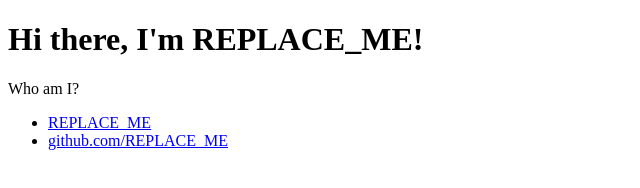
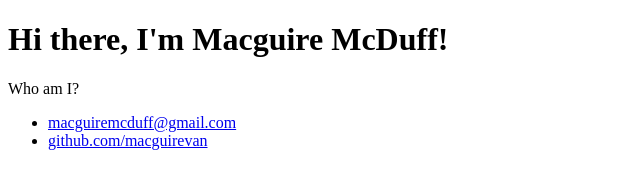
Before and after one commit to macguirevan/macguirevan.github.io, a plain HTML site: page index.html in a window 1280 px wide. Shown: the whole page, without its empty margins (0-640 px from the left). Drawn offline with Linux system fonts and the light colour scheme.

Commit message:
Updated index.html

```diff
--- a/index.html
+++ b/index.html
@@ -6,15 +6,15 @@
   <body>
     <div class="container">
       <div class="blurb">
-        <h1>Hi there, I'm REPLACE_ME!</h1>
+        <h1>Hi there, I'm Macguire McDuff!</h1>
         <p>Who am I?</p>
       </div>
     </div>
     <footer>
       <ul>
-        <li><a href="mailto:REPLACE_ME@gmail.com">REPLACE_ME</a></li>
+        <li><a href="mailto:macguiremcduff@gmail.com">macguiremcduff@gmail.com</a></li>
         <li>
-          <a href="https://github.com/REPLACE_ME">github.com/REPLACE_ME</a>
+          <a href="https://github.com/macguirevan">github.com/macguirevan</a>
         </li>
       </ul>
     </footer>
```
